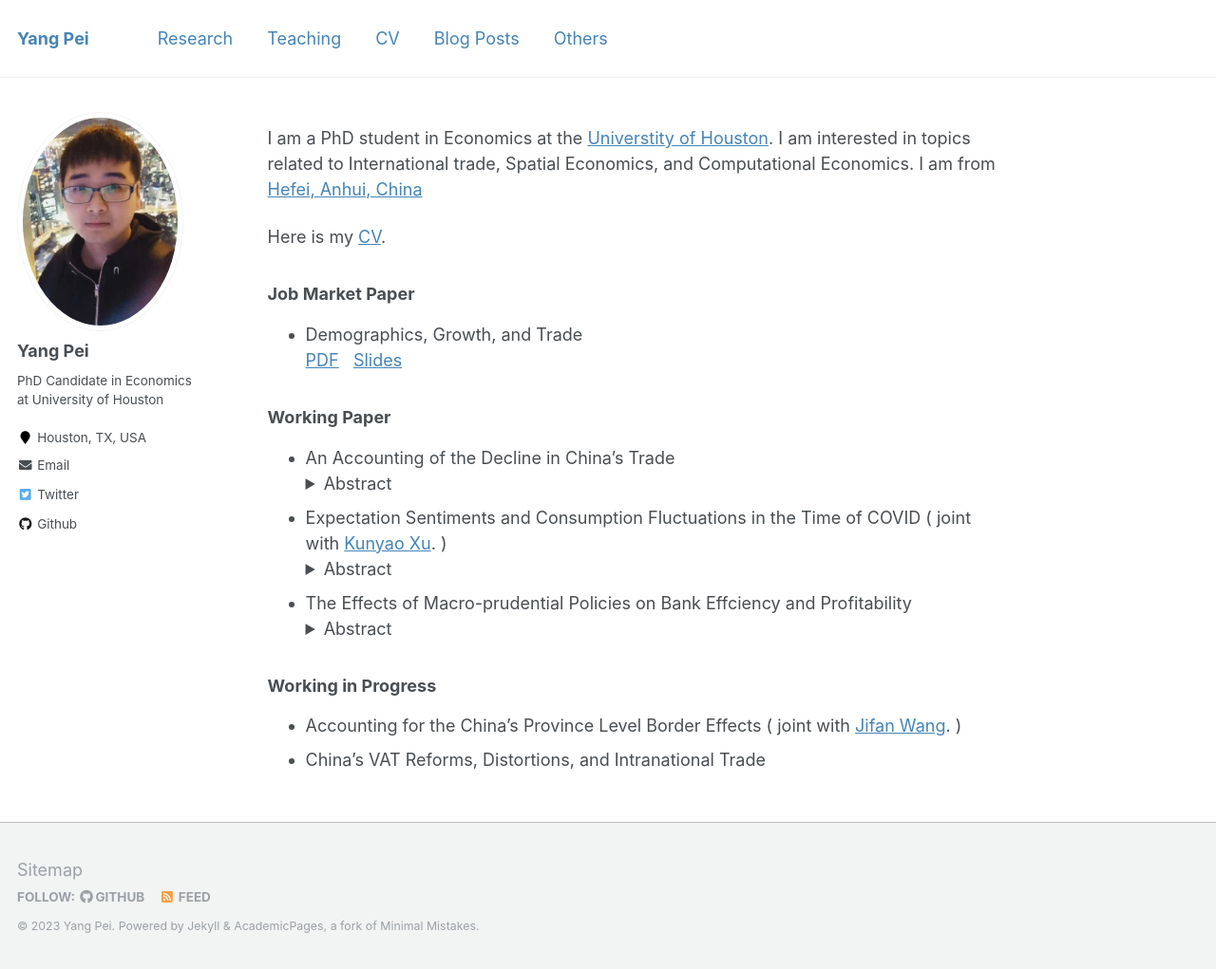
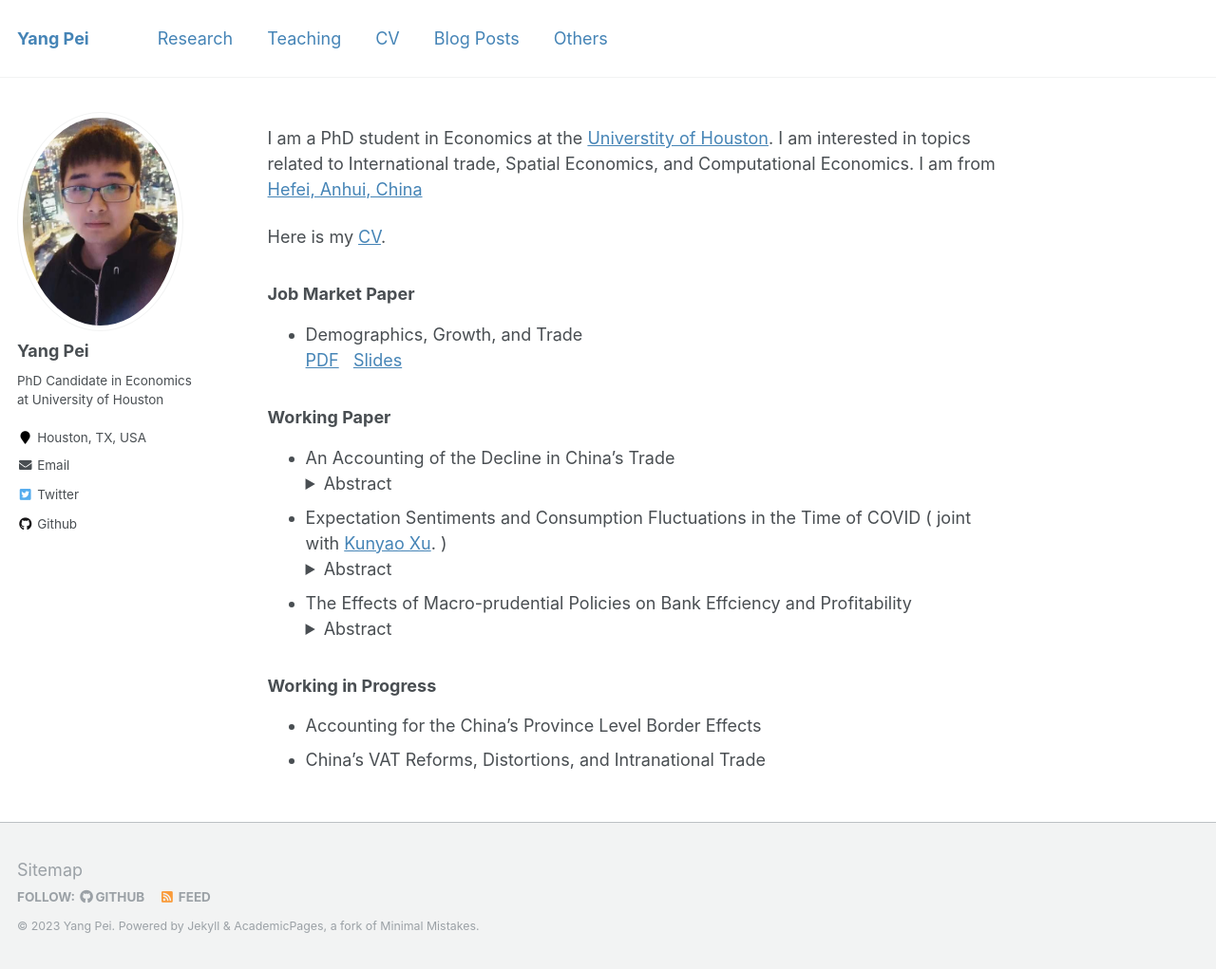
Before and after one commit to ypei1/ypei1.github.io, a Jekyll site: the page built from _pages/about.md, in a window 1280 px wide and 1021 px high. Shown: the whole window at 95% size. Built offline with Jekyll 4.4.1, drawn with Linux system fonts in a browser that asks for light colours.

Commit message:
Update about.md

```diff
--- a/_pages/about.md
+++ b/_pages/about.md
@@ -36,7 +36,7 @@ Here is my <a href="/files/YANGPEI_cv.pdf">CV</a>.
   </details>
 
 ### Working in Progress
-- Accounting for the China's Province Level Border Effects ( joint with [Jifan Wang](https://gufaculty360.georgetown.edu/s/contact/0031Q00002Nq2l1QAB/jifan-wang). )   <br>
+- Accounting for the China's Province Level Border Effects   <br>
 - China's VAT Reforms, Distortions, and Intranational Trade
 
 
```
